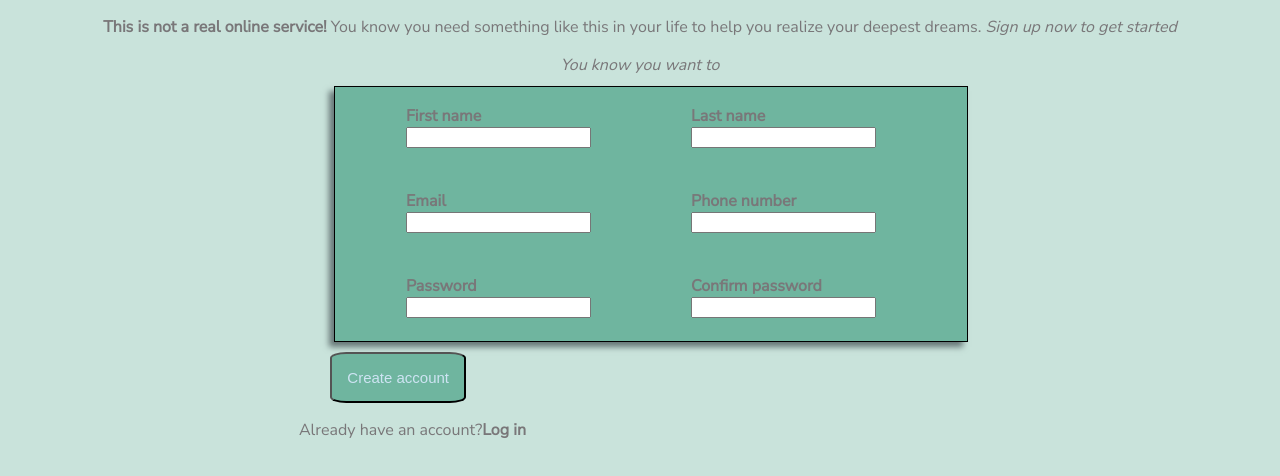
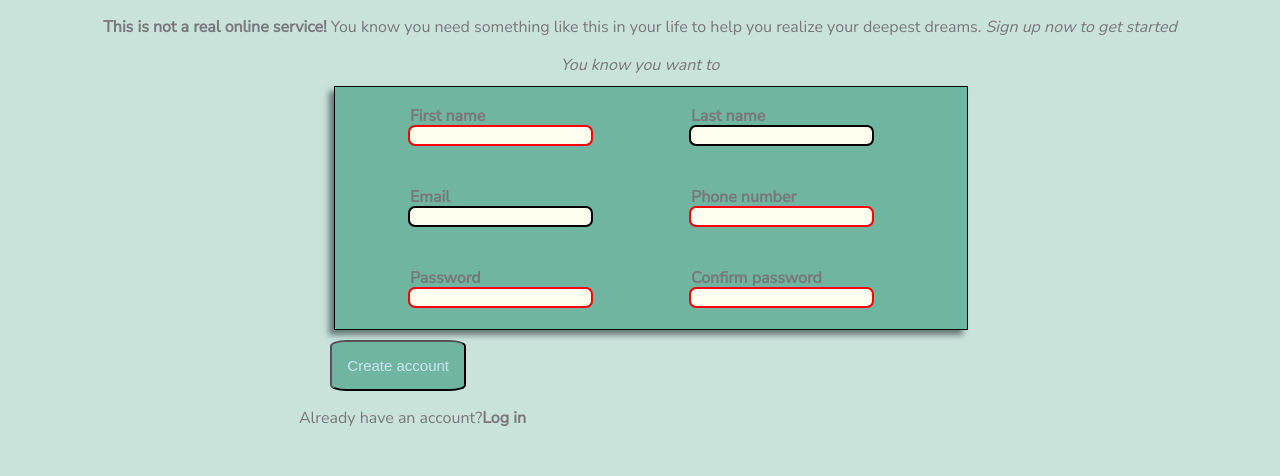
Before and after one commit to SantiW01/Sign-Up-Form, a plain HTML site: page index.html in a window 1280 px wide. Shown: the part 94-570 px from the top of the page. Drawn offline with Linux system fonts and the light colour scheme.

Commit message:
feat: add validation in html's and css's file

```diff
--- a/index.css
+++ b/index.css
@@ -69,3 +69,16 @@ fieldset {
   position: relative;
   right: 18%;
 }
+
+input:enabled {
+  background-color: ivory;
+  border: none;
+  outline: 2px solid black;
+  border-radius: 5px;
+}
+input:invalid {
+  background-color: ivory;
+  border: none;
+  outline: 2px solid red;
+  border-radius: 5px;
+}
--- a/index.html
+++ b/index.html
@@ -26,11 +26,18 @@
             type="text"
             name="user_name_first"
             id="form--user_first_name"
+            minlength="3"
+            required
           />
         </div>
         <div style="float: left; margin-right: 20px">
           <label for="user_name_last">Last name</label>
-          <input type="text" name="user_name_last" id="form--user_last_name" />
+          <input
+            type="text"
+            name="user_name_last"
+            id="form--user_last_name"
+            minlength="3"
+          />
         </div>
       </fieldset>
       <fieldset class="user_information">
@@ -44,6 +51,7 @@
             type="tel"
             name="user_phonenumber"
             id="form--user_phoneNumber"
+            required
           />
         </div>
       </fieldset>
@@ -54,6 +62,8 @@
             type="password"
             name="user_password"
             id="form--user_password"
+            minlength="8"
+            required
           />
         </div>
         <div style="float: left; margin-right: 20px">
@@ -62,6 +72,8 @@
             type="password"
             name="user_repeatPassword"
             id="form--user_repeatPasssword"
+            minlength="8"
+            required
           />
         </div>
       </fieldset>
```
